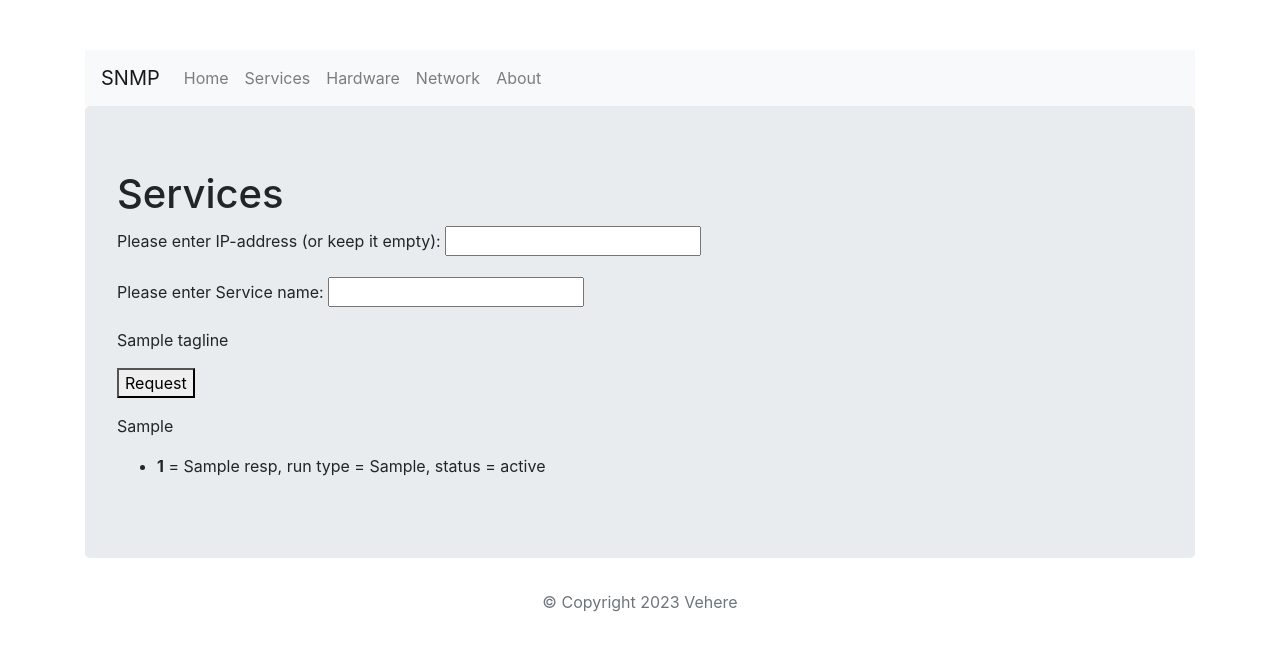
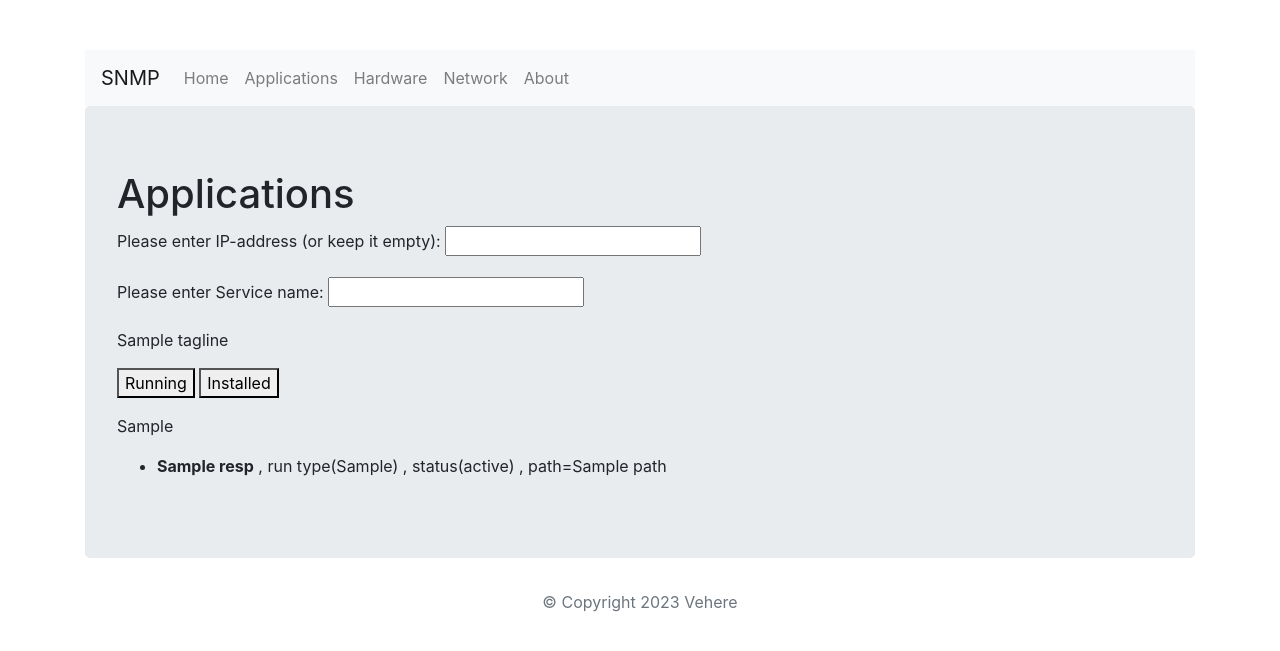
Before and after one commit to StrangersSoftware/snmp, a Node server app: template views/pages/services.ejs in a window 1280 px wide. Shown: the top 651 px of the page. Run offline with Node 20, Linux system fonts and the light colour scheme; the template is opened without the code that fills it: most values are stand-ins (such as "Sample title", 1, 10 or a date in 2020).

Commit message:
Pages view updates

```diff
--- a/views/pages/network.ejs
+++ b/views/pages/network.ejs
@@ -26,10 +26,10 @@
                 <ul>
                     <% oids.forEach(function(oid) { %>
                         <li>
-                            <strong><%= oid.oid %></strong>
-                            = <%= oid.resp %>,
+                            <%= oid.resp %>,
                             status(<%= oid.status %>),
                             op. status(<%= oid.opStatus %>),
+                            MAC(<%= oid.mac %>),
                         </li>
                     <% }); %>
                 </ul>
--- a/views/pages/services.ejs
+++ b/views/pages/services.ejs
@@ -11,7 +11,7 @@
 
     <main>
         <div class="jumbotron">
-            <h1>Services</h1>
+            <h1>Applications</h1>
 
 
             <form action="/services" method="post">
@@ -24,16 +24,19 @@
                     <input type="text" id="name" name="name">
                 </p>
                 <p><%= tagline %></p>
-                <button type="submit">Request</button>
+                <button type="submit">Running</button>
+                <button type="submit" name="installed" value="clicked">Installed</button>
                 <p></p>
-                <p><%= subTagline %></p>
+                <% for (const line of subTagline.split("\n")) { %>
+                    <p><%= line %></p>
+                <% } %>
                 <ul>
                     <% oids.forEach(function(oid) { %>
                         <li>
-                            <strong><%= oid.oid %></strong>
-                            = <%= oid.resp %>,
-                            run type = <%= oid.runType %>,
-                            status = <%= oid.status %>
+                            <strong><%= oid.resp %></strong>
+                            <%if (oid.runType) { %>, run type(<%= oid.runType %>)<% } %>
+                            <%if (oid.status) { %>, status(<%= oid.status %>)<% } %>
+                            <%if (oid.path) { %>, path=<%= oid.path %> <% } %>
                         </li>
                     <% }); %>
                 </ul>
--- a/views/partials/header.ejs
+++ b/views/partials/header.ejs
@@ -5,7 +5,7 @@
       <a class="nav-link" href="/">Home</a>
     </li>
     <li class="nav-item">
-      <a class="nav-link" href="/services">Services</a>
+      <a class="nav-link" href="/services">Applications</a>
     </li>
     <li class="nav-item">
       <a class="nav-link" href="/hardware">Hardware</a>
```
